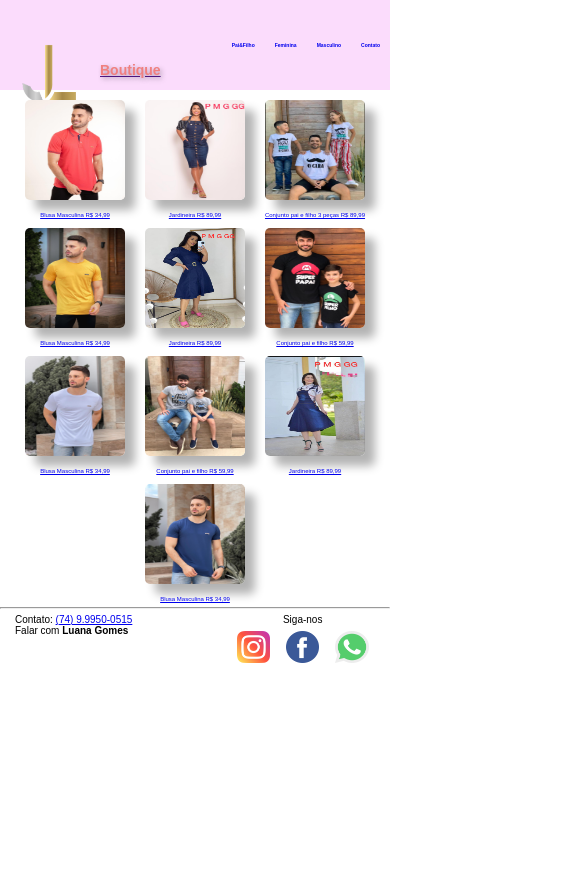
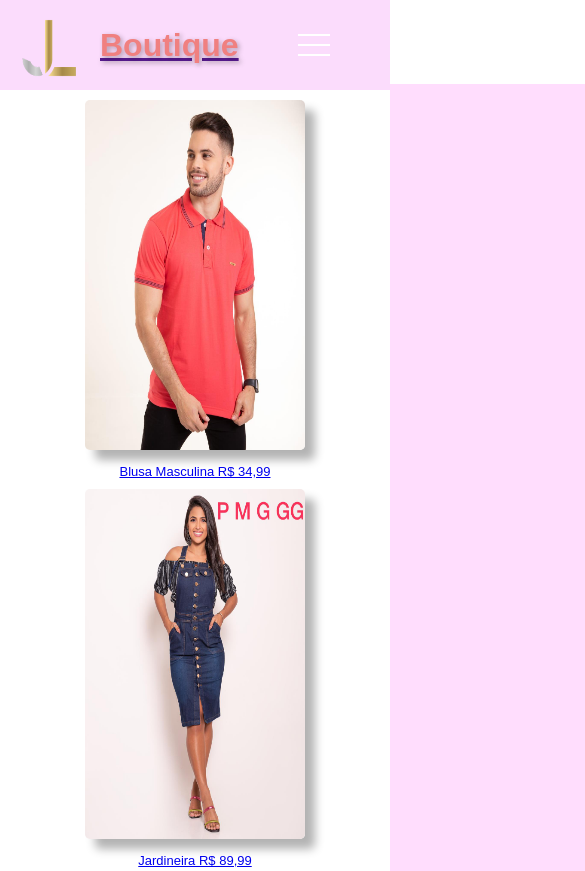
Before and after one commit to tomazjuninho/SiteLuana, a plain HTML site: page index.html in a window 390 px wide. Shown: the top 871 px of the page, 585 px wide, since content can reach past the window. Before the commit the page ends 844 px from the top, so only its background shows below. Drawn offline with Linux system fonts and the light colour scheme.

Commit message:
menu responsivo

```diff
--- a/index.html
+++ b/index.html
@@ -14,6 +14,11 @@
                  <div class="logo">
                      <img src="./imagens/logo20.png" alt="" style="width: 100px; height: 120px; margin-top: 5px;">
                      <a href=""><h1>Boutique</h1></a>
+                 </div>
+                 <div class="mobile-menu">
+                     <div class="line1"></div>
+                     <div class="line2"></div>
+                     <div class="line3"></div>
                  </div>
                     <nav id="nav">
                         <ul id="menu">
--- a/style.css
+++ b/style.css
@@ -1,10 +1,21 @@
 body {
     margin: 0;
     font-family: sans-serif;
+    overflow-x: hidden;
 }
 .logo {
    display: flex;
    align-items: center;
+}
+.mobile-menu {
+    cursor: pointer;
+}
+.mobile-menu div {
+    width: 32px;
+    height: 2px;
+    background: #fff;
+    margin: 8px;
+
 }
 .header {
     display: flex;
@@ -27,32 +38,14 @@ ul {
     display: flex;
 }
 nav a {
-    position: relative;
     margin: 5px;
     padding: 5px;
     text-decoration: none;
     list-style: none;
     font-weight: bold;
-
 }
-nav a:after {
-    content: "";
-    position: absolute;
-    background-color:  lightpink;
-    height: 27px;
-    margin-bottom: 20px;
-    width: 0;
-    left: 0;
-    bottom: -20px;
-    font-weight: bold;
-    transition: .5s;
-
-}
-nav a:hover:after{
-    width: 100%;
-    transition: 0.5s;
-    background: rgba(245, 186, 220, 0.4);
-    font-weight: bold;
+nav a:hover {
+    text-shadow: 2px 2px 1px rgba(0, 0, 0, 0.3);
 }
 main section article img {
     margin: 10px;
@@ -98,28 +91,26 @@ footer div img:hover {
 }
 
 @media (max-width: 600px) {
-    body {
-        box-sizing: border-box;
-        font-size: 10px;
+    #nav ul {
+        position: absolute;
+        top: 8vh;
+        right: 0;
+        width: 50vw;
+        height: 100vh;
+        background: rgb(255, 221, 253);
+        flex-direction: column;
+        align-items: center;
+        justify-content: space-around;
+        transform: translateX(100%);
     }
-    ul {
-        font-size: 5px;
+    #nav li {
+        margin-left: 0;
+        opacity: 0;
     }
-
-    main section article img {
-        width: 100px;
-        height: 100px;
+    .mobile-menu {
+        display: block;
     }
-    .logo {
-        margin-top: 50px;
-    }
-    h1 {
-        font-size: 14px;
-    }
-    h3 {
-        font-size: 8px;
-    }
-    main section article a legend {
-        font-size: 6px;
+    #nav.active {
+        transform: translateX(0);
     }
 }
```
